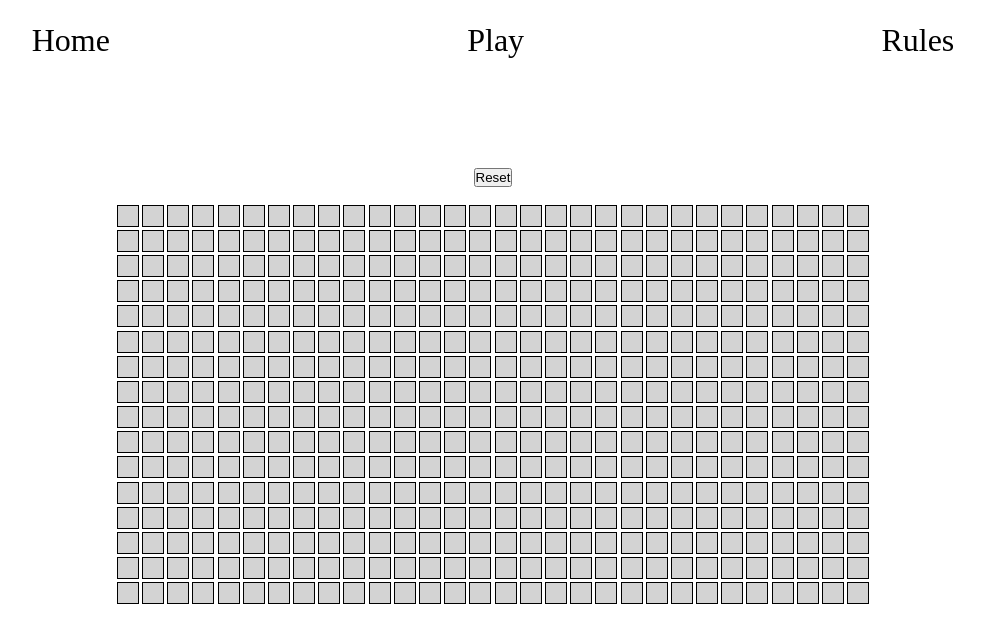
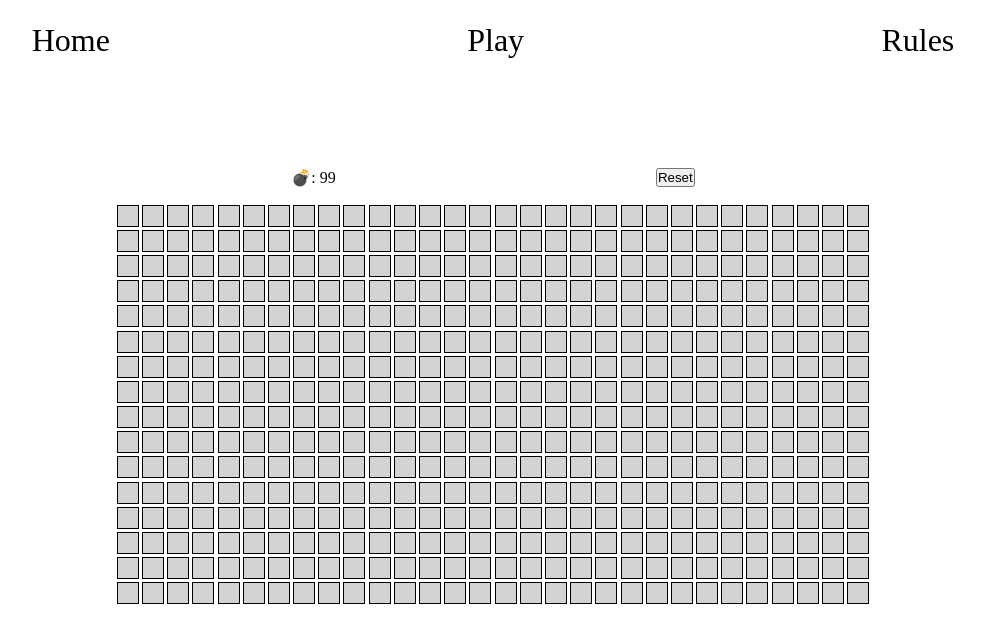
Before and after one commit to Diapanx/qingyi-cheng-project2, a React (Vite) app: page /game/1 in a window 1280 px wide. Shown: the top 642 px of the page, without its empty margins (147-1131 px from the left). Built offline with nearby package versions, Linux system fonts and the light colour scheme.

Commit message:
Implement flag mines

```diff
--- a/src/Cell.jsx
+++ b/src/Cell.jsx
@@ -5,11 +5,16 @@ import { MinesweeperContext } from './MinesweeperGameProvider';
 export default function Cell(props) {
     const globalProps = useContext(MinesweeperContext);
     const {
-        checkIfGameIsOver,
         gameOverState,
+        setGameOverState,
         setRevealedCells,
         revealAdjacentCells,
         revealedCells,
+        flaggedCells,
+        setFlaggedCells,
+        setNumFlagged,
+        setRemainingMines,
+        incrementNumFoundCell
     } = globalProps;
 
     const row = props.row;
@@ -17,6 +22,8 @@ export default function Cell(props) {
     const isMine = props.isMine;
     const key = `${row}-${col}`;
     const isRevealed = revealedCells[key];
+    const isFlagged = flaggedCells[key]
+
 
     const className = isRevealed ? 'cell selected' : 'cell unselected';
     let cellContent = '';
@@ -27,24 +34,46 @@ export default function Cell(props) {
         } else if (isMine !== 0) {
             cellContent = isMine;
         }
+    } else if (isFlagged) {
+        cellContent = '🚩';
     }
 
     function onMousePress(x, y) {
         if (isRevealed || gameOverState) return;
 
-        setRevealedCells(prev => ({ ...prev, [key]: true }));
-
         if (isMine === 0) {
             revealAdjacentCells(x, y);
+        } else if (isMine > 0) {
+            setRevealedCells(prev => ({ ...prev, [key]: true }));
+            incrementNumFoundCell(); // Increment for non-zero, non-mine cells
+        } else if (isMine === -1) {
+            setRevealedCells(prev => ({ ...prev, [key]: true }));
+            setGameOverState(-1); // Game lost
+        }
+    }
+
+    function onRightClick(e) {
+        e.preventDefault();
+        if (isRevealed || gameOverState) return;
+
+        setFlaggedCells((prev) => ({ ...prev, [key]: !prev[key] }));
+        if (!flaggedCells[key]) {
+            // If the cell was not flagged before, now it's being flagged
+            setNumFlagged((prev) => prev + 1);
+            setRemainingMines((prev) => prev - 1);
+        } else {
+            // If the cell was flagged before, now it's being unflagged
+            setNumFlagged((prev) => prev - 1);
+            setRemainingMines((prev) => prev + 1);
         }
 
-        checkIfGameIsOver(row, col);
     }
 
     return (
         <div
             className={className}
             onClick={() => !gameOverState && onMousePress(row, col)}
+            onContextMenu={onRightClick}
         >
             {cellContent}
         </div>
--- a/src/MinesweeperGame.css
+++ b/src/MinesweeperGame.css
@@ -10,9 +10,10 @@
     height: 100vh;
 }
 
-.btn-container {
+.game-header {
     display: flex;
     align-items: center;
-    justify-content: center;
+    justify-content: space-around;
     margin: 1rem;
+
 }
--- a/src/MinesweeperGame.jsx
+++ b/src/MinesweeperGame.jsx
@@ -12,6 +12,7 @@ export default function MinesweeperGame(){
     const col = globalProps.cols
     const endingComponent = globalProps.endingComponent
     const setEndingComponent = globalProps.setEndingComponent
+    const remainingMines = globalProps.remainingMines
 
     let rowComponents = [];
 
@@ -21,7 +22,7 @@ export default function MinesweeperGame(){
         } else if (gameOverState === -1) {
             setEndingComponent(<h1 className='ending'>Game over! You lost!</h1>);
         }
-    }, [gameOverState, setEndingComponent]);
+    }, [gameOverState]);
 
     for (let i = 0; i < row; i++){
         const singleRowComponent = [];
@@ -37,17 +38,13 @@ export default function MinesweeperGame(){
 
     const setResetState = globalProps.setResetState
 
-    const handleReset = () => {
-        setResetState((prevState) => !prevState)
-    }
-
-
     return (
         <div className='game-body'>
             <div>{endingComponent}</div>
             <div>
-                <div className='btn-container'>
-                    <button onClick={()=>handleReset()}>Reset</button>
+                <div className='game-header'>
+                    <div>💣: {remainingMines}</div>
+                    <button onClick={()=>setResetState((prevState) => !prevState)}>Reset</button>
                 </div>
                 {rowComponents}
             </div>
--- a/src/MinesweeperGameProvider.jsx
+++ b/src/MinesweeperGameProvider.jsx
@@ -12,15 +12,22 @@ export function MinesweeperGameProvider(props){
     const [resetState, setResetState] = useState(false)
     const [endingComponent, setEndingComponent] = useState(undefined)
     const [revealedCells, setRevealedCells] = useState({});
+    const [flaggedCells, setFlaggedCells] = useState({});
+    const [numFlagged, setNumFlagged] = useState(0)
+    const [remainingMines, setRemainingMines] = useState(0)
+    const [numFoundCell, setNumFoundCell] = useState(0);
 
 
     function revealAdjacentCells(x, y, visited = {}) {
         const key = `${x}-${y}`;
-        if (visited[key]) return;
+
+        // Check if the cell has already been revealed or visited in this recursion
+        if (visited[key] || revealedCells[key]) return;
 
         visited[key] = true;
 
         setRevealedCells(prev => ({ ...prev, [key]: true }));
+        incrementNumFoundCell();
 
         const directions = [
             [-1, -1], [-1, 0], [-1, 1],
@@ -38,21 +45,22 @@ export function MinesweeperGameProvider(props){
                 newRow < rows &&
                 newCol >= 0 &&
                 newCol < cols &&
-                !visited[newKey]
+                !visited[newKey] &&
+                !revealedCells[newKey]
             ) {
                 const adjacentMineCount = boardState[newKey];
 
                 if (adjacentMineCount === 0) {
                     revealAdjacentCells(newRow, newCol, visited);
-                } else {
+                } else if (adjacentMineCount > 0) {
+                    visited[newKey] = true;
                     setRevealedCells(prev => ({ ...prev, [newKey]: true }));
-                    visited[newKey] = true;
+                    incrementNumFoundCell();
                 }
             }
         });
     }
     // Switch game difficulty
-    let numFoundCell = 0;
     let numMine = 0;
     let rows = undefined;
     let cols = undefined;
@@ -71,18 +79,19 @@ export function MinesweeperGameProvider(props){
         cols = 30
         numMine = 99
     }
+    useEffect(() => {
+        setRemainingMines(numMine);
+    }, [numMine]);
 
-    function checkIfGameIsOver(row, column) {
-        const foundMine = boardState[row + '-' + column]
-        if(foundMine == -1) {
-            setGameOverState(-1);
-        }
-        else{
-            numFoundCell++;
-            if (numFoundCell == rows * cols - numMine){
-                setGameOverState(1)
+    function incrementNumFoundCell() {
+        setNumFoundCell((prevNumFoundCell) => {
+            const newNumFoundCell = prevNumFoundCell + 1;
+            if (newNumFoundCell === rows * cols - numMine) {
+                setGameOverState(1); // Game won
             }
-        }
+            return newNumFoundCell;
+        });
+        console.log(numFoundCell)
     }
 
     useEffect(()=>{
@@ -92,6 +101,7 @@ export function MinesweeperGameProvider(props){
     useEffect(()=>{
         const board = {};
         const revealed = {}
+        const flagged = {}
         let minePlaced = 0;
         const directions = [
             [-1, -1],
@@ -108,6 +118,7 @@ export function MinesweeperGameProvider(props){
             for(let j = 0; j < cols; j ++) {
                 board[i + '-' + j] = 0;
                 revealed[i + '-' + j] = false
+                flagged[i + '-' + j] = false
             }
         }
 
@@ -135,14 +146,17 @@ export function MinesweeperGameProvider(props){
 
         setBoardState(board)
         setRevealedCells(revealed)
+        setFlaggedCells(flagged)
+        setRemainingMines(numMine)
         setEndingComponent(undefined)
         setGameOverState(0)
+        setNumFoundCell(0)
     }, [resetState])
 
     const globalProps = {
         boardState: boardState,
-        checkIfGameIsOver: checkIfGameIsOver,
         gameOverState: gameOverState,
+        setGameOverState: setGameOverState,
         resetState: resetState,
         setResetState: setResetState,
         rows: rows,
@@ -152,7 +166,14 @@ export function MinesweeperGameProvider(props){
         setEndingComponent: setEndingComponent,
         revealedCells: revealedCells,
         setRevealedCells: setRevealedCells,
-        revealAdjacentCells: revealAdjacentCells
+        revealAdjacentCells: revealAdjacentCells,
+        flaggedCells: flaggedCells,
+        setFlaggedCells: setFlaggedCells,
+        numFlagged: numFlagged,
+        setNumFlagged: setNumFlagged,
+        remainingMines,
+        setRemainingMines,
+        incrementNumFoundCell
     }
 
     return <MinesweeperContext.Provider value={globalProps}>
```
